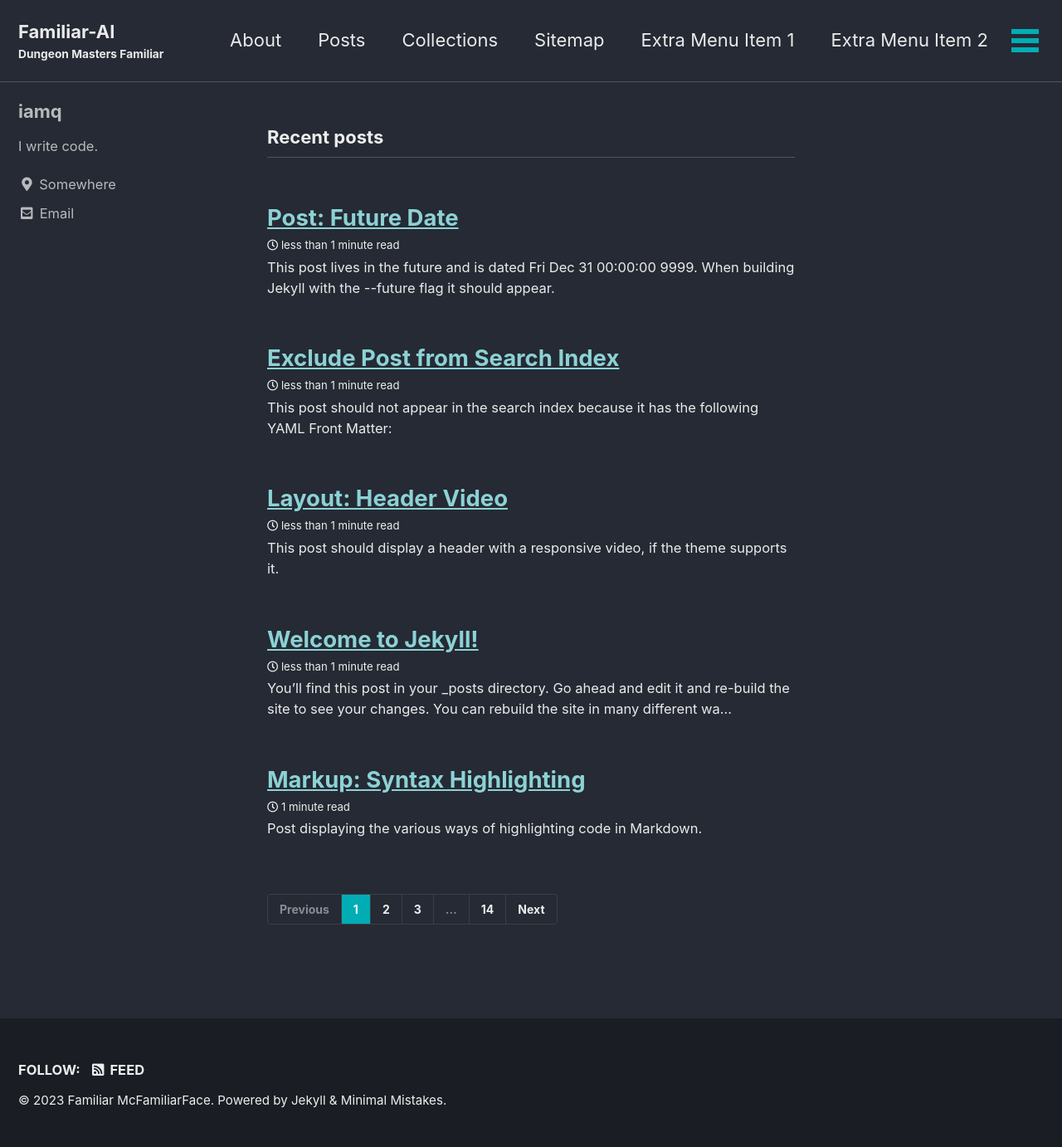
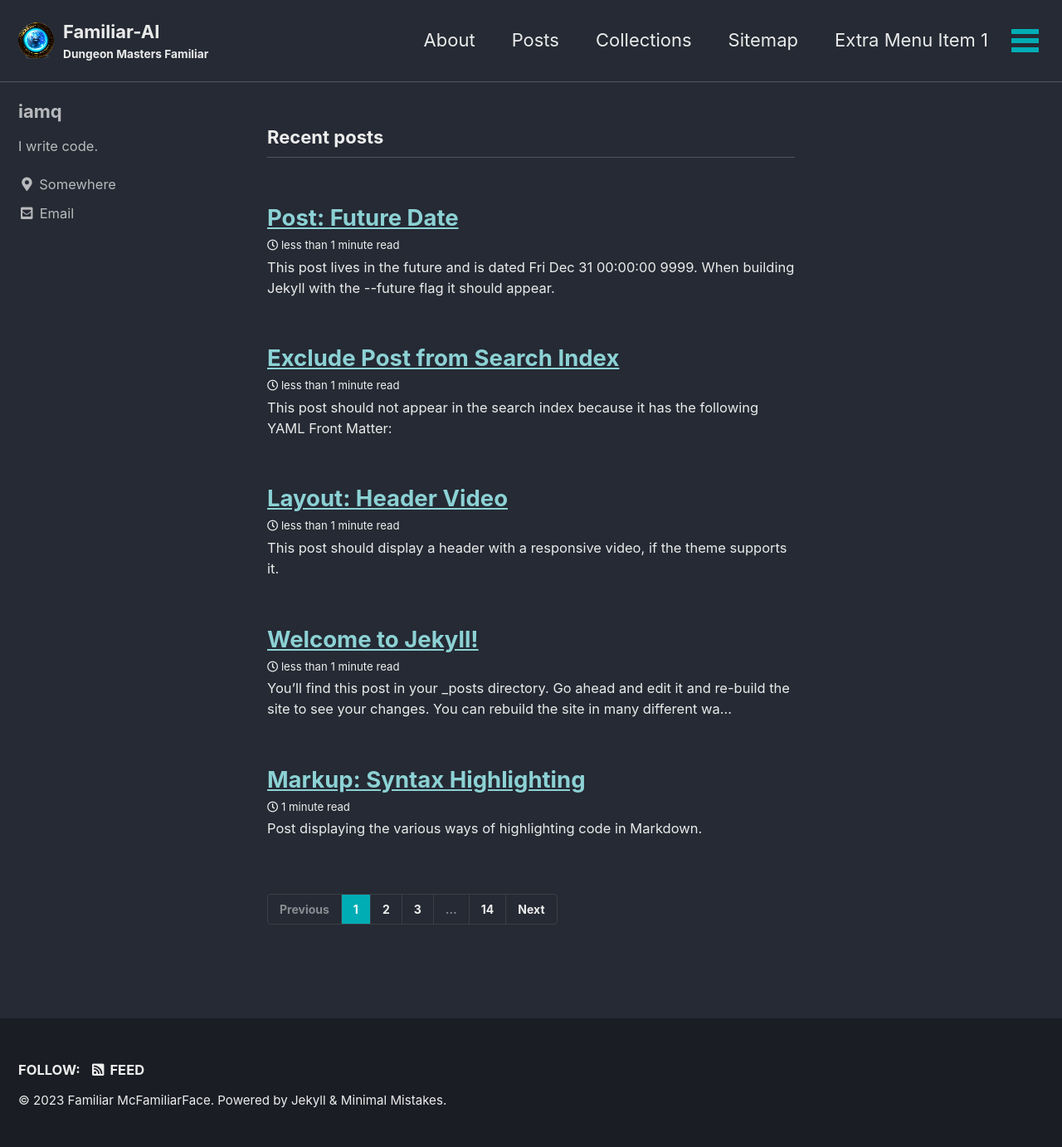
Before and after one commit to iamq-dev/familiar-ai, a Jekyll site: the page built from index.html, in a window 1280 px wide. Shown: the whole page at 83% size. Built offline with Jekyll 4.4.1, drawn with Linux system fonts in a browser that asks for light colours; cached includes are drawn as plain includes; the list of posts is cut into pages by our own code.

Commit message:
more images and temp logo

```diff
--- a/_config.yml
+++ b/_config.yml
@@ -25,7 +25,7 @@
 baseurl                  : # the subpath of your site, e.g. "/blog"
 repository               : "iamq-dev/familiar-ai" # GitHub username/repo-name e.g. "mmistakes/minimal-mistakes"
 teaser                   : # path of fallback teaser image, e.g. "/assets/images/500x300.png"
-logo                     : # path of logo image to display in the masthead, e.g. "/assets/images/88x88.png"
+logo                     : "/assets/images/logo-temp.png" # path of logo image to display in the masthead, e.g. "/assets/images/88x88.png"
 masthead_title           : # overrides the website title displayed in the masthead, use " " for no title
 # breadcrumbs            : false # true, false (default)
 words_per_minute         : 200
```
Also changed, not shown: assets/images/armor-lady.png (added), assets/images/logo-temp.png (added), 3 other files.
